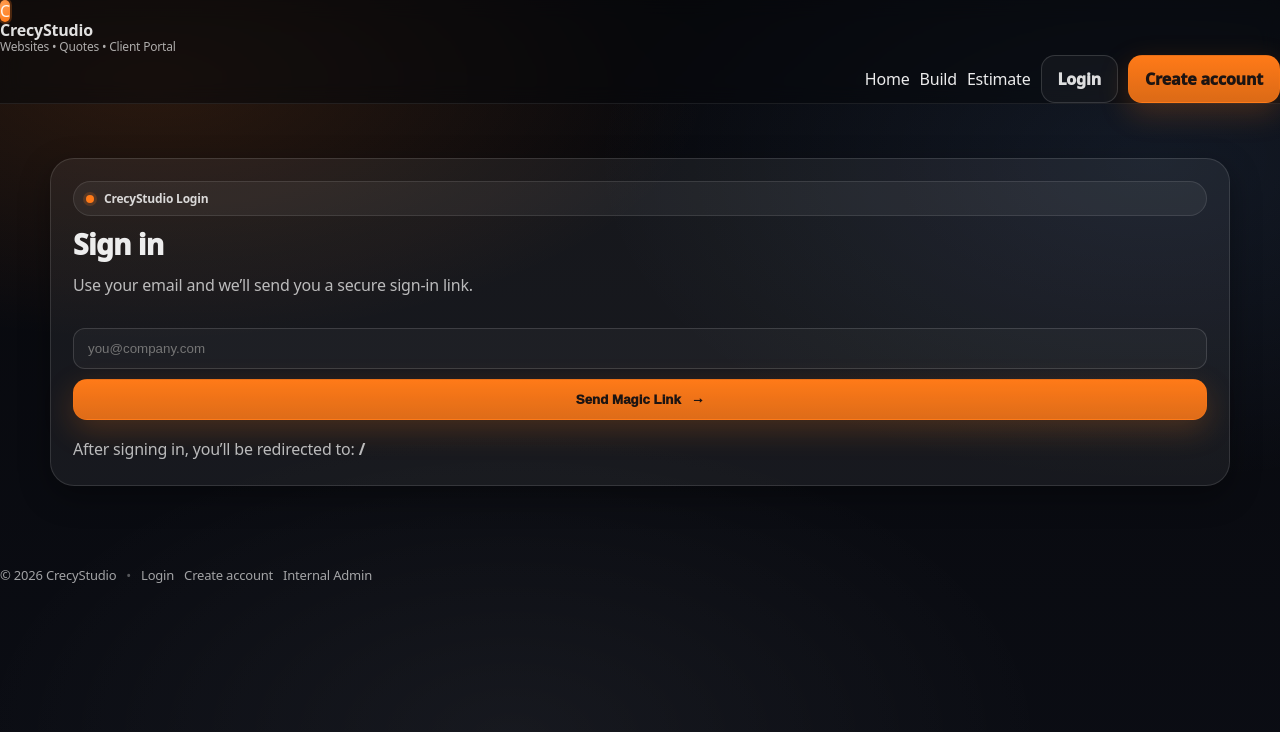
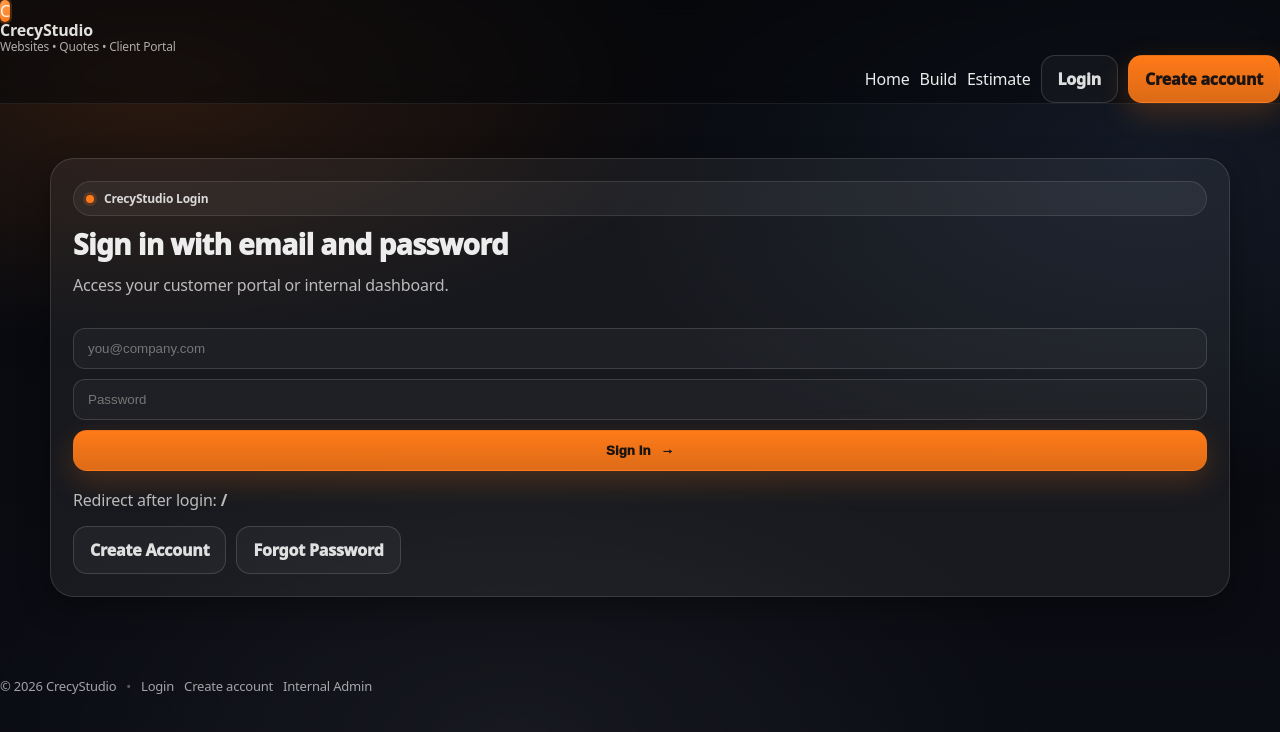
Before and after one commit to kkoly10/website-builder, a Next.js app: page /login in a window 1280 px wide. Shown: the top 732 px of the page. Built offline with nearby package versions, Linux system fonts and the light colour scheme; no server answers.

Commit message:
Update LoginClient.tsx

```diff
--- a/app/login/LoginClient.tsx
+++ b/app/login/LoginClient.tsx
@@ -1,68 +1,61 @@
 "use client";
 
+import Link from "next/link";
+import { useRouter, useSearchParams } from "next/navigation";
 import { useMemo, useState, type FormEvent } from "react";
-import { useRouter, useSearchParams } from "next/navigation";
-import { createBrowserClient } from "@supabase/ssr";
+import { createSupabaseBrowserClient } from "@/lib/supabase/client";
+
+function safeNextPath(next: string | null) {
+  if (!next || !next.startsWith("/")) return "/";
+  return next;
+}
 
 export default function LoginClient() {
   const router = useRouter();
   const searchParams = useSearchParams();
 
   const [email, setEmail] = useState("");
+  const [password, setPassword] = useState("");
   const [submitting, setSubmitting] = useState(false);
-  const [message, setMessage] = useState<string | null>(null);
   const [error, setError] = useState<string | null>(null);
 
-  const nextPath = useMemo(() => {
-    const next = searchParams.get("next");
-    if (!next || !next.startsWith("/")) return "/";
-    return next;
+  const nextPath = useMemo(
+    () => safeNextPath(searchParams.get("next")),
+    [searchParams]
+  );
+
+  const flashMessage = useMemo(() => {
+    if (searchParams.get("signup") === "1") {
+      return "Account created. You can sign in now.";
+    }
+    if (searchParams.get("reset") === "1") {
+      return "Password updated. Sign in with your new password.";
+    }
+    if (searchParams.get("verified") === "1") {
+      return "Email verified. You can sign in now.";
+    }
+    return null;
   }, [searchParams]);
 
-  const supabase = useMemo(() => {
-    const url = process.env.NEXT_PUBLIC_SUPABASE_URL;
-    const anon = process.env.NEXT_PUBLIC_SUPABASE_ANON_KEY;
-
-    if (!url || !anon) return null;
-
-    return createBrowserClient(url, anon);
-  }, []);
-
-  async function handleMagicLink(e: FormEvent) {
+  async function handleLogin(e: FormEvent) {
     e.preventDefault();
     setError(null);
-    setMessage(null);
-
-    if (!supabase) {
-      setError("Supabase client is not configured.");
-      return;
-    }
-
-    if (!email.trim()) {
-      setError("Please enter your email.");
-      return;
-    }
-
     setSubmitting(true);
 
     try {
-      const origin =
-        typeof window !== "undefined" ? window.location.origin : "";
-      const emailRedirectTo = `${origin}/auth/callback?next=${encodeURIComponent(nextPath)}`;
+      const supabase = createSupabaseBrowserClient();
 
-      const { error } = await supabase.auth.signInWithOtp({
+      const { error } = await supabase.auth.signInWithPassword({
         email: email.trim(),
-        options: {
-          emailRedirectTo,
-        },
+        password,
       });
 
       if (error) throw error;
 
-      setMessage("Magic link sent. Check your email to sign in.");
+      router.replace(nextPath);
+      router.refresh();
     } catch (err) {
-      setError(err instanceof Error ? err.message : "Failed to send magic link.");
-    } finally {
+      setError(err instanceof Error ? err.message : "Failed to sign in.");
       setSubmitting(false);
     }
   }
@@ -75,37 +68,15 @@ export default function LoginClient() {
           CrecyStudio Login
         </div>
 
-        <h1 className="h2" style={{ margin: 0 }}>Sign in</h1>
+        <h1 className="h2" style={{ margin: 0 }}>
+          Sign in with email and password
+        </h1>
 
         <p className="p" style={{ marginTop: 0 }}>
-          Use your email and we’ll send you a secure sign-in link.
+          Access your customer portal or internal dashboard.
         </p>
 
-        <form onSubmit={handleMagicLink} style={{ display: "grid", gap: 10 }}>
-          <input
-            type="email"
-            value={email}
-            onChange={(e) => setEmail(e.target.value)}
-            placeholder="you@company.com"
-            required
-            style={{
-              width: "100%",
-              borderRadius: 12,
-              border: "1px solid rgba(255,255,255,0.14)",
-              background: "rgba(255,255,255,0.03)",
-              color: "rgba(255,255,255,0.95)",
-              padding: "12px 14px",
-              outline: "none",
-            }}
-          />
-
-          <button className="btn btnPrimary" type="submit" disabled={submitting}>
-            {submitting ? "Sending..." : "Send Magic Link"}
-            <span className="btnArrow">→</span>
-          </button>
-        </form>
-
-        {message ? (
+        {flashMessage ? (
           <div
             style={{
               borderRadius: 12,
@@ -114,9 +85,34 @@ export default function LoginClient() {
               background: "rgba(80,220,120,0.08)",
             }}
           >
-            {message}
+            {flashMessage}
           </div>
         ) : null}
+
+        <form onSubmit={handleLogin} style={{ display: "grid", gap: 10 }}>
+          <input
+            type="email"
+            value={email}
+            onChange={(e) => setEmail(e.target.value)}
+            placeholder="you@company.com"
+            required
+            style={inputStyle}
+          />
+
+          <input
+            type="password"
+            value={password}
+            onChange={(e) => setPassword(e.target.value)}
+            placeholder="Password"
+            required
+            style={inputStyle}
+          />
+
+          <button className="btn btnPrimary" type="submit" disabled={submitting}>
+            {submitting ? "Signing in..." : "Sign In"}
+            <span className="btnArrow">→</span>
+          </button>
+        </form>
 
         {error ? (
           <div
@@ -132,9 +128,31 @@ export default function LoginClient() {
         ) : null}
 
         <div className="p" style={{ marginTop: 4 }}>
-          After signing in, you’ll be redirected to: <strong>{nextPath}</strong>
+          Redirect after login: <strong>{nextPath}</strong>
+        </div>
+
+        <div style={{ display: "flex", gap: 10, flexWrap: "wrap" }}>
+          <Link href={`/signup?next=${encodeURIComponent(nextPath)}`} className="btn btnGhost">
+            Create Account
+          </Link>
+          <Link
+            href={`/forgot-password?next=${encodeURIComponent(nextPath)}`}
+            className="btn btnGhost"
+          >
+            Forgot Password
+          </Link>
         </div>
       </div>
     </div>
   );
 }
+
+const inputStyle: React.CSSProperties = {
+  width: "100%",
+  borderRadius: 12,
+  border: "1px solid rgba(255,255,255,0.14)",
+  background: "rgba(255,255,255,0.03)",
+  color: "rgba(255,255,255,0.95)",
+  padding: "12px 14px",
+  outline: "none",
+};
```
